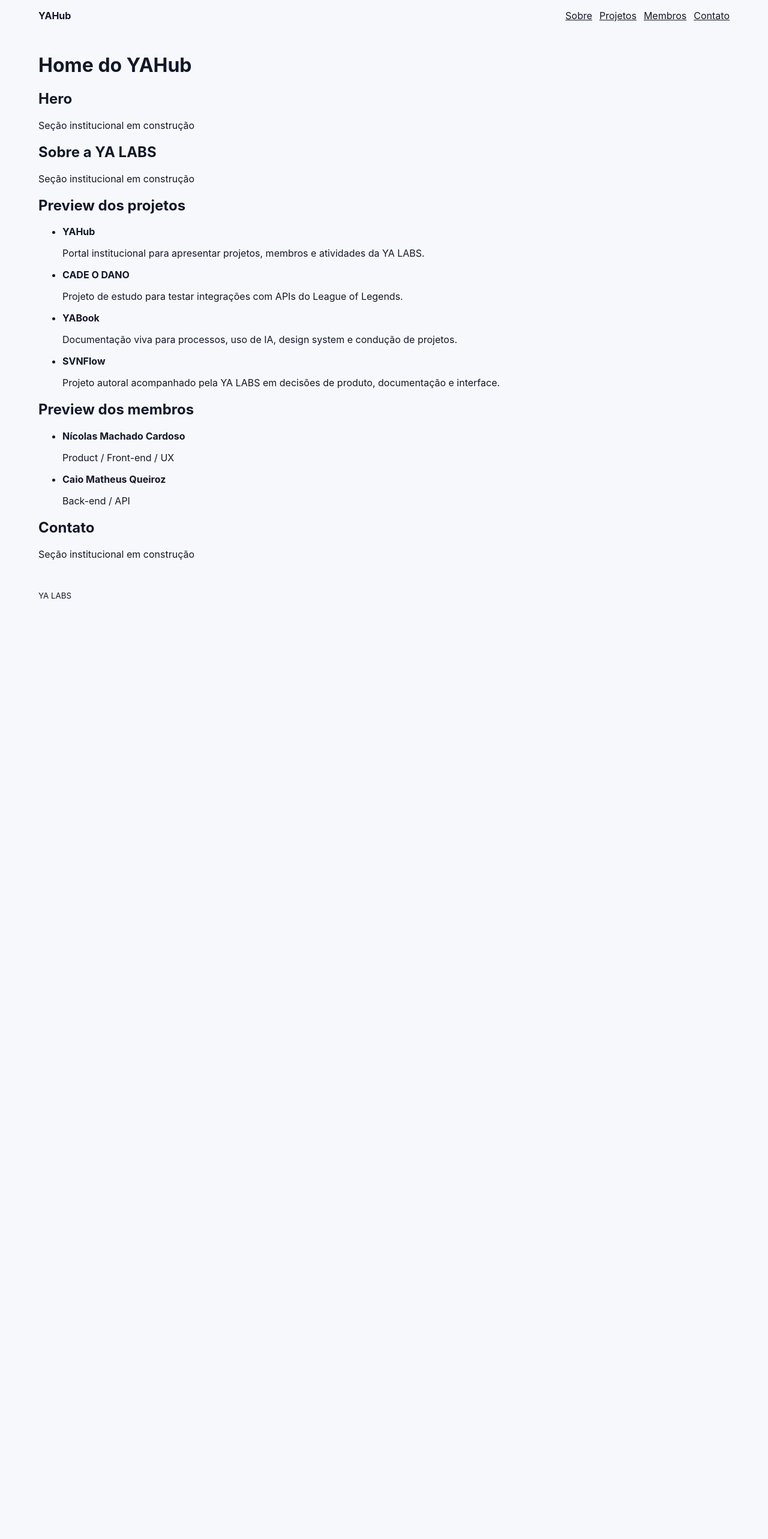
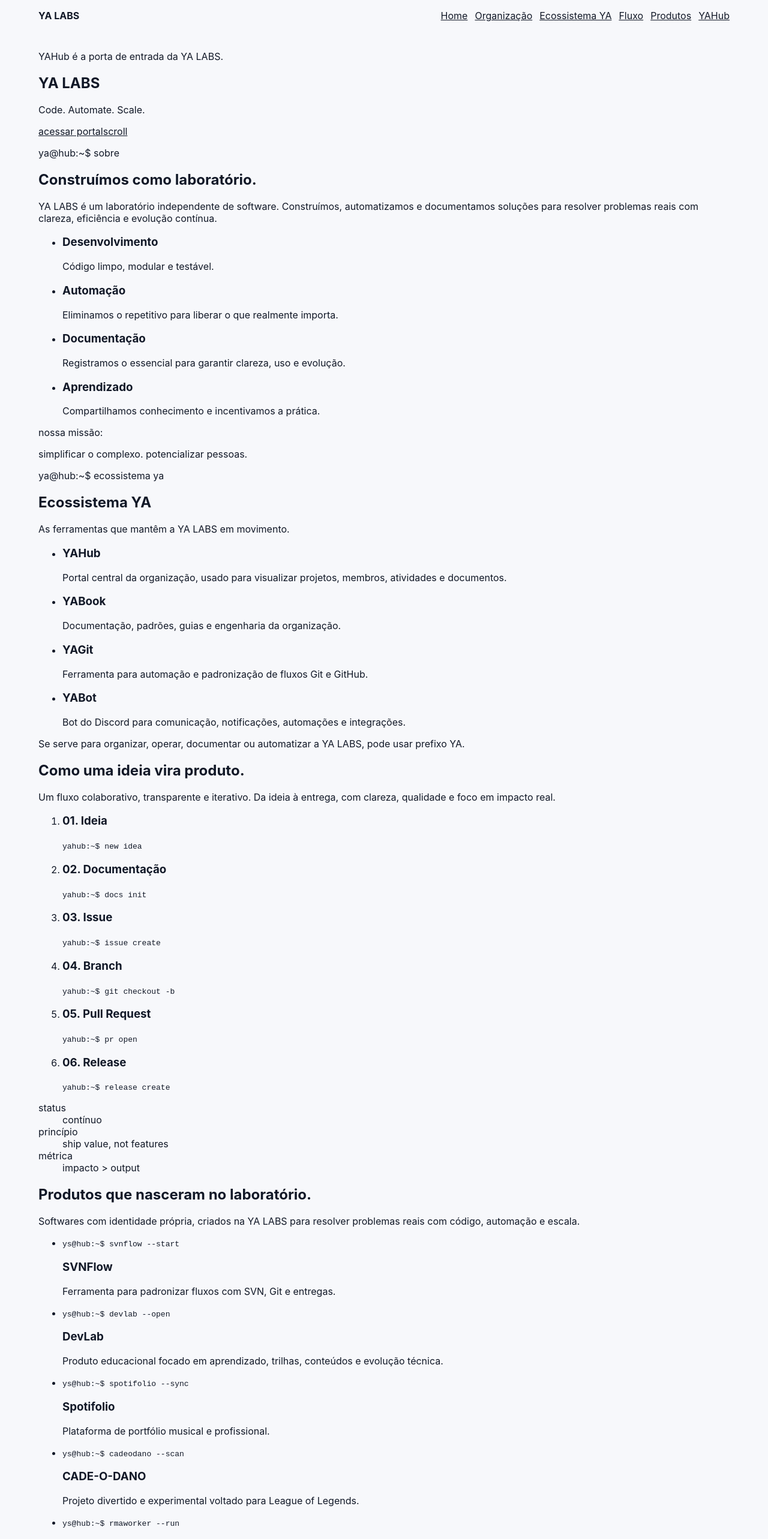
Before and after one commit to ya-labs/YAHub, a React (Vite) app in the folder apps/web/: page / in a window 1280 px wide. Shown: the top 2566 px of the page at 60% size. Before the commit the page ends 1018 px from the top, so only its background shows below. Built offline with nearby package versions, Linux system fonts and the light colour scheme.

Commit message:
feat: estrutura narrativa da home institucional

```diff
--- a/apps/web/src/features/home/layouts/HomeShell.tsx
+++ b/apps/web/src/features/home/layouts/HomeShell.tsx
@@ -8,13 +8,15 @@ export function HomeShell({ children }: HomeShellProps) {
     return (
         <div>
             <header>
-                <strong>YAHub</strong>
+                <strong>YA LABS</strong>
 
                 <nav aria-label="Navegação da Home">
-                    <a href="#sobre">Sobre</a>
-                    <a href="#projetos">Projetos</a>
-                    <a href="#membros">Membros</a>
-                    <a href="#contato">Contato</a>
+                    <a href="#home">Home</a>
+                    <a href="#organizacao">Organização</a>
+                    <a href="#ecossistema">Ecossistema YA</a>
+                    <a href="#fluxo">Fluxo</a>
+                    <a href="#produtos">Produtos</a>
+                    <a href="#yahub">YAHub</a>
                 </nav>
             </header>
 
--- a/apps/web/src/features/home/pages/HomePage.tsx
+++ b/apps/web/src/features/home/pages/HomePage.tsx
@@ -1,19 +1,20 @@
 import { AboutSection } from '../sections/AboutSection';
-import { ContactSection } from '../sections/ContactSection';
+import { BuildFlowSection } from '../sections/BuildFlowSection';
+import { EcosystemSection } from '../sections/EcosystemSection';
 import { HeroSection } from '../sections/HeroSection';
-import { MembersPreviewSection } from '../sections/MembersPreviewSection';
-import { ProjectsPreviewSection } from '../sections/ProjectsPreviewSection';
+import { ProductsSection } from '../sections/ProductsSection';
+import { YahubCentralSection } from '../sections/YahubCentralSection';
 import { HomeShell } from '../layouts/HomeShell';
 
 export function HomePage() {
     return (
         <HomeShell>
-            <h1>Home do YAHub</h1>
             <HeroSection />
             <AboutSection />
-            <ProjectsPreviewSection />
-            <MembersPreviewSection />
-            <ContactSection />
+            <EcosystemSection />
+            <BuildFlowSection />
+            <ProductsSection />
+            <YahubCentralSection />
         </HomeShell>
     );
 }
--- a/apps/web/src/features/home/sections/AboutSection.tsx
+++ b/apps/web/src/features/home/sections/AboutSection.tsx
@@ -1,8 +1,45 @@
 export function AboutSection() {
+    const pillars = [
+        {
+            title: 'Desenvolvimento',
+            description: 'Código limpo, modular e testável.',
+        },
+        {
+            title: 'Automação',
+            description: 'Eliminamos o repetitivo para liberar o que realmente importa.',
+        },
+        {
+            title: 'Documentação',
+            description: 'Registramos o essencial para garantir clareza, uso e evolução.',
+        },
+        {
+            title: 'Aprendizado',
+            description: 'Compartilhamos conhecimento e incentivamos a prática.',
+        },
+    ];
+
     return (
-        <section id="sobre">
-            <h2>Sobre a YA LABS</h2>
-            <p>Seção institucional em construção</p>
+        <section id="organizacao" aria-labelledby="organizacao-title">
+            <p>ya@hub:~$ sobre</p>
+            <h2 id="organizacao-title">Construímos como laboratório.</h2>
+            <p>
+                YA LABS é um laboratório independente de software. Construímos, automatizamos e documentamos soluções
+                para resolver problemas reais com clareza, eficiência e evolução contínua.
+            </p>
+
+            <ul>
+                {pillars.map((pillar) => (
+                    <li key={pillar.title}>
+                        <h3>{pillar.title}</h3>
+                        <p>{pillar.description}</p>
+                    </li>
+                ))}
+            </ul>
+
+            <aside aria-label="Missão da YA LABS">
+                <p>nossa missão:</p>
+                <p>simplificar o complexo. potencializar pessoas.</p>
+            </aside>
         </section>
     );
 }
--- /dev/null
+++ b/apps/web/src/features/home/sections/BuildFlowSection.tsx
@@ -0,0 +1,44 @@
+const buildSteps = [
+    { title: '01. Ideia', command: 'yahub:~$ new idea' },
+    { title: '02. Documentação', command: 'yahub:~$ docs init' },
+    { title: '03. Issue', command: 'yahub:~$ issue create' },
+    { title: '04. Branch', command: 'yahub:~$ git checkout -b' },
+    { title: '05. Pull Request', command: 'yahub:~$ pr open' },
+    { title: '06. Release', command: 'yahub:~$ release create' },
+];
+
+export function BuildFlowSection() {
+    return (
+        <section id="fluxo" aria-labelledby="fluxo-title">
+            <h2 id="fluxo-title">Como uma ideia vira produto.</h2>
+            <p>
+                Um fluxo colaborativo, transparente e iterativo. Da ideia à entrega, com clareza, qualidade e foco em
+                impacto real.
+            </p>
+
+            <ol>
+                {buildSteps.map((step) => (
+                    <li key={step.title}>
+                        <h3>{step.title}</h3>
+                        <code>{step.command}</code>
+                    </li>
+                ))}
+            </ol>
+
+            <dl>
+                <div>
+                    <dt>status</dt>
+                    <dd>contínuo</dd>
+                </div>
+                <div>
+                    <dt>princípio</dt>
+                    <dd>ship value, not features</dd>
+                </div>
+                <div>
+                    <dt>métrica</dt>
+                    <dd>impacto &gt; output</dd>
+                </div>
+            </dl>
+        </section>
+    );
+}
--- /dev/null
+++ b/apps/web/src/features/home/sections/EcosystemSection.tsx
@@ -0,0 +1,39 @@
+const ecosystemModules = [
+    {
+        name: 'YAHub',
+        description: 'Portal central da organização, usado para visualizar projetos, membros, atividades e documentos.',
+    },
+    {
+        name: 'YABook',
+        description: 'Documentação, padrões, guias e engenharia da organização.',
+    },
+    {
+        name: 'YAGit',
+        description: 'Ferramenta para automação e padronização de fluxos Git e GitHub.',
+    },
+    {
+        name: 'YABot',
+        description: 'Bot do Discord para comunicação, notificações, automações e integrações.',
+    },
+];
+
+export function EcosystemSection() {
+    return (
+        <section id="ecossistema" aria-labelledby="ecossistema-title">
+            <p>ya@hub:~$ ecossistema ya</p>
+            <h2 id="ecossistema-title">Ecossistema YA</h2>
+            <p>As ferramentas que mantêm a YA LABS em movimento.</p>
+
+            <ul>
+                {ecosystemModules.map((module) => (
+                    <li key={module.name}>
+                        <h3>{module.name}</h3>
+                        <p>{module.description}</p>
+                    </li>
+                ))}
+            </ul>
+
+            <p>Se serve para organizar, operar, documentar ou automatizar a YA LABS, pode usar prefixo YA.</p>
+        </section>
+    );
+}
--- a/apps/web/src/features/home/sections/HeroSection.tsx
+++ b/apps/web/src/features/home/sections/HeroSection.tsx
@@ -1,8 +1,13 @@
 export function HeroSection() {
     return (
-        <section id="hero">
-            <h2>Hero</h2>
-            <p>Seção institucional em construção</p>
+        <section id="home" aria-labelledby="home-title">
+            <p>YAHub é a porta de entrada da YA LABS.</p>
+            <h1 id="home-title">YA LABS</h1>
+            <p>Code. Automate. Scale.</p>
+            <a href="/portal">acessar portal</a>
+            <a href="#organizacao" aria-label="Ir para a seção sobre a organização">
+                scroll
+            </a>
         </section>
     );
 }
--- /dev/null
+++ b/apps/web/src/features/home/sections/ProductsSection.tsx
@@ -0,0 +1,60 @@
+const products = [
+    {
+        name: 'SVNFlow',
+        command: 'ys@hub:~$ svnflow --start',
+        description: 'Ferramenta para padronizar fluxos com SVN, Git e entregas.',
+    },
+    {
+        name: 'DevLab',
+        command: 'ys@hub:~$ devlab --open',
+        description: 'Produto educacional focado em aprendizado, trilhas, conteúdos e evolução técnica.',
+    },
+    {
+        name: 'Spotifolio',
+        command: 'ys@hub:~$ spotifolio --sync',
+        description: 'Plataforma de portfólio musical e profissional.',
+    },
+    {
+        name: 'CADE-O-DANO',
+        command: 'ys@hub:~$ cadeodano --scan',
+        description: 'Projeto divertido e experimental voltado para League of Legends.',
+    },
+    {
+        name: 'RMAWorker',
+        command: 'ys@hub:~$ rmaworker --run',
+        description: 'Produto voltado para automação e processos.',
+    },
+    {
+        name: 'Meu Treino',
+        command: 'ys@hub:~$ meutreino --track',
+        description: 'App voltado para treinos, academia e acompanhamento pessoal.',
+    },
+];
+
+export function ProductsSection() {
+    return (
+        <section id="produtos" aria-labelledby="produtos-title">
+            <h2 id="produtos-title">Produtos que nasceram no laboratório.</h2>
+            <p>
+                Softwares com identidade própria, criados na YA LABS para resolver problemas reais com código,
+                automação e escala.
+            </p>
+
+            <ul>
+                {products.map((product) => (
+                    <li key={product.name}>
+                        <article>
+                            <code>{product.command}</code>
+                            <h3>{product.name}</h3>
+                            <p>{product.description}</p>
+                        </article>
+                    </li>
+                ))}
+            </ul>
+
+            <p>
+                Se é um produto criado pela YA LABS, mas com identidade própria, não precisa usar prefixo YA.
+            </p>
+        </section>
+    );
+}
--- /dev/null
+++ b/apps/web/src/features/home/sections/YahubCentralSection.tsx
@@ -0,0 +1,45 @@
+const yahubAreas = [
+    {
+        title: 'Explore projetos',
+        description: 'Descubra iniciativas e acompanhe seu progresso.',
+    },
+    {
+        title: 'Conecte-se com membros',
+        description: 'Colabore com a comunidade e amplie sua rede.',
+    },
+    {
+        title: 'Acesse documentação',
+        description: 'Encontre guias, referências e boas práticas.',
+    },
+    {
+        title: 'Acompanhe a atividade',
+        description: 'Veja o que está acontecendo em tempo real.',
+    },
+];
+
+export function YahubCentralSection() {
+    return (
+        <section id="yahub" aria-labelledby="yahub-title">
+            <h2 id="yahub-title">YAHub: a porta de entrada da YA LABS</h2>
+            <p>
+                YAHub conecta pessoas, projetos e conhecimento. Centralizamos projetos, membros, documentação e
+                atividade em um só lugar.
+            </p>
+
+            <ul>
+                {yahubAreas.map((area) => (
+                    <li key={area.title}>
+                        <h3>{area.title}</h3>
+                        <p>{area.description}</p>
+                    </li>
+                ))}
+            </ul>
+
+            <nav aria-label="Ações da Central YAHub">
+                <a href="/portal">Acessar o portal</a>
+                <a href="/portal/projetos">Ver projetos</a>
+                <a href="/portal/docs">Acessar documentação</a>
+            </nav>
+        </section>
+    );
+}
```
Also changed, not shown: 1 other file (tests, documents, lock files or other folders).
